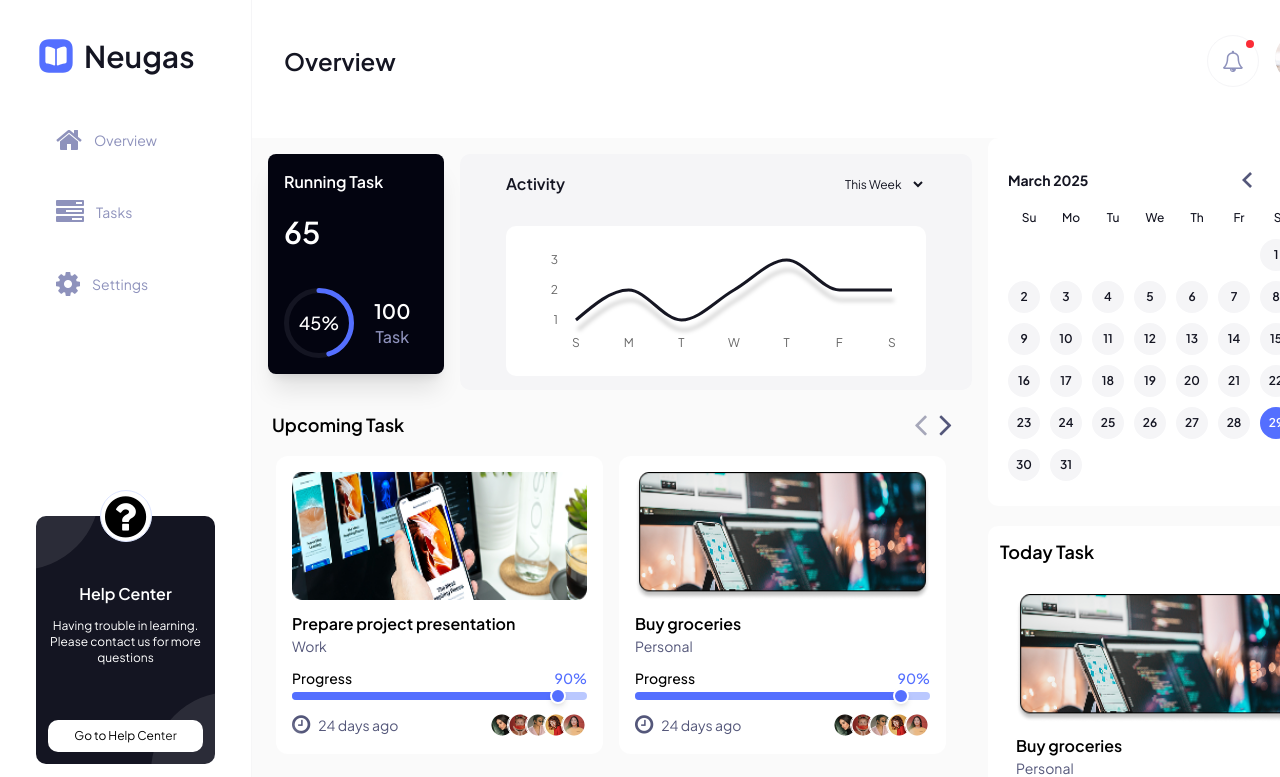
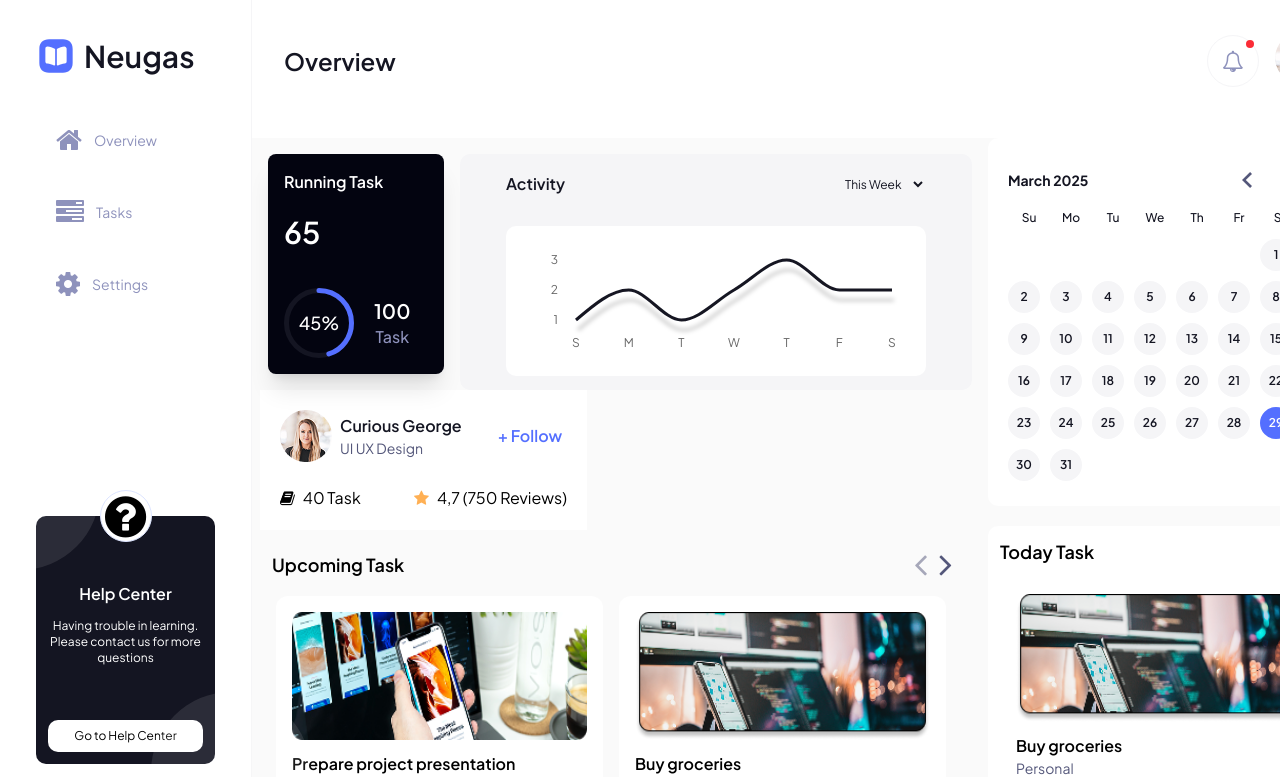
Before and after one commit to Evans-Asiedu/task-management, a React (Vite) app: page / in a window 1280 px wide. Shown: the top 777 px of the page. Built offline with nearby package versions, Linux system fonts and the light colour scheme.

Commit message:
Build MentorCard component

```diff
--- /dev/null
+++ b/src/components/MentorCard.jsx
@@ -0,0 +1,36 @@
+import React, { Component } from "react";
+
+const MentorCard = () => {
+  return (
+    <div className="w-[327px] h-[136px] md:h-[140px] bg-primary-0 mx-2 p-5 grid grid-cols-1 content-between">
+      <div className="flex flex-row justify-start">
+        <div>
+          <img src="/Profil.png" alt="" />
+        </div>
+        <span className="mx-2 self-center">
+          <h3 className="font-semibold text-secondary-500">Curious George</h3>
+          <p className="text-sm text-secondary-400">UI UX Design</p>
+        </span>
+        <button className="font-semibold text-primary-500 self-center ms-7 cursor-pointer hover:text-primary-300">
+          + Follow
+        </button>
+      </div>
+      <div className="flex flex-row justify-between">
+        <span>
+          <i className="fa fa-book me-2 inline" aria-hidden="true"></i>
+          <p className="inline">40 Task</p>
+        </span>
+        <span>
+          <i
+            className="fa fa-star me-2 inline"
+            style={{ color: "#ffb054" }}
+            aria-hidden="true"
+          />
+          <p className="inline">4,7 (750 Reviews)</p>
+        </span>
+      </div>
+    </div>
+  );
+};
+
+export default MentorCard;
--- a/src/components/layout/Main.jsx
+++ b/src/components/layout/Main.jsx
@@ -3,6 +3,7 @@ import ActivityTracker from "components/ActivityTracker";
 import RunningTask from "components/RunningTask";
 import { Calendar } from "components/Calendar";
 import TodayTask from "components/TodayTask";
+import MentorCard from "components/MentorCard";
 
 const Main = () => {
   return (
@@ -15,7 +16,7 @@ const Main = () => {
           <ActivityTracker />
         </div>
         {/* Needs to be replace with monthly mentors component */}
-        <UpcomingTask />
+        <MentorCard />
         <UpcomingTask />
       </div>
 
```
